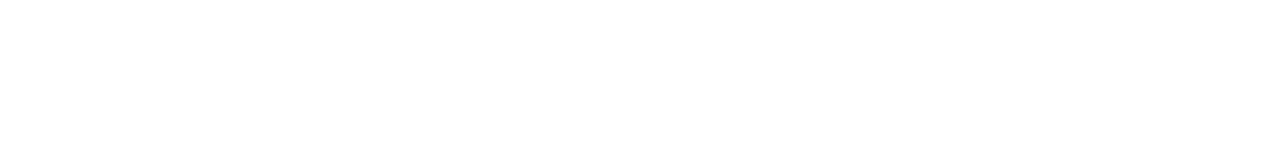
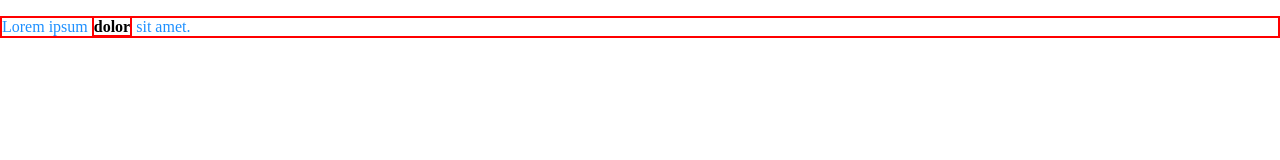
Before and after one commit to donchriscorleone/html-css-1, a plain HTML site: page index.html in a window 1280 px wide. Drawn offline with Linux system fonts and the light colour scheme.

Commit message:
Apply inheritance.

```diff
--- a/css/styles.css
+++ b/css/styles.css
@@ -0,0 +1,12 @@
+p {
+    color: dodgerblue;
+    border: 2px solid red;
+}
+
+strong {
+    /* to stop inheritance */
+    color: initial;
+
+    /* to inherit border */
+    border: inherit;
+}
--- a/index.html
+++ b/index.html
@@ -9,6 +9,6 @@
     <link rel="stylesheet" href="css/styles.css">
 </head>
 <body>
-
+  <p>Lorem ipsum <strong>dolor</strong> sit amet.</p>
 </body>
 </html>
```
